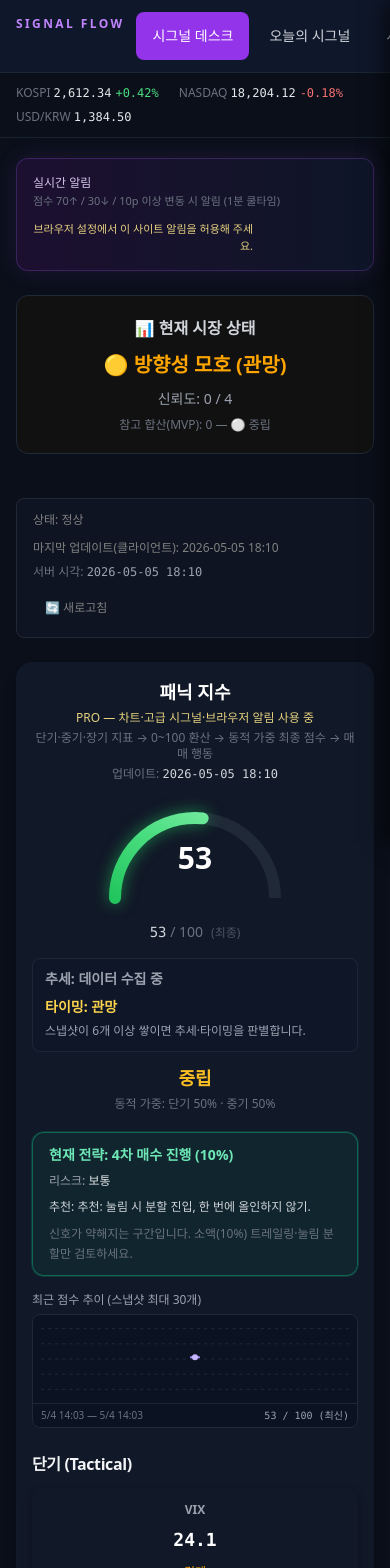
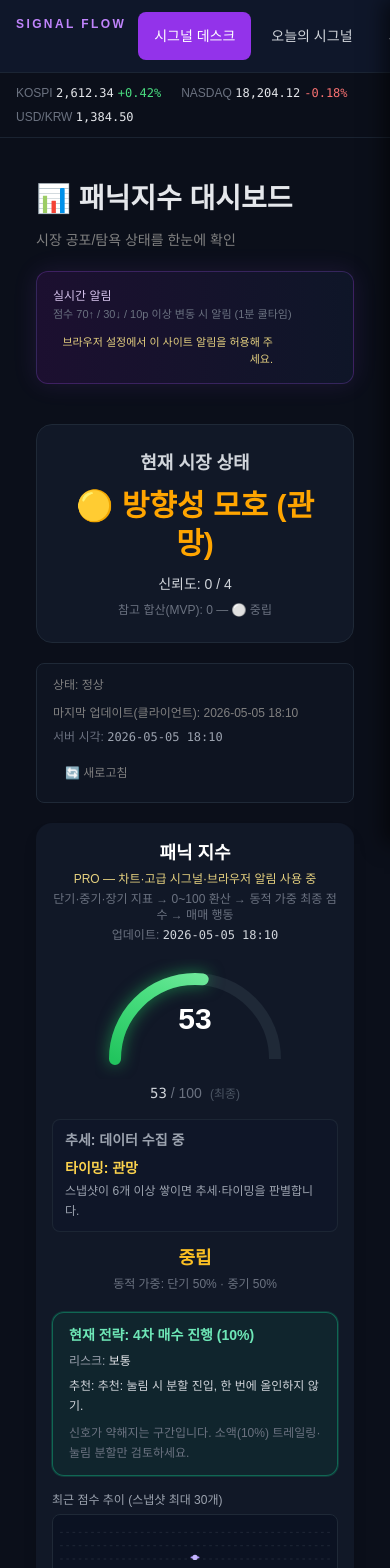
Before and after one commit to huskeyland22-maker/yds-web, a React (Vite) app in the folder vite-project/: page / in a window 390 px wide. Shown: the top 1568 px of the page. Built offline with nearby package versions, Linux system fonts and the light colour scheme.

Commit message:
style: elevate dashboard UX for responsive service feel
Refine the main dashboard with a premium header, emphasized market-state card, responsive auto-fit signal grid, upgraded metric card hover/visual hierarchy, and mobile-safe base typography.

Co-authored-by: Cursor <cursoragent@cursor.com>

```diff
--- a/vite-project/src/components/PanicMetricCard.jsx
+++ b/vite-project/src/components/PanicMetricCard.jsx
@@ -1,26 +1,40 @@
 import { getStatus } from "../utils/panicIndicatorStatus.js"
 
 const cardStyle = {
-  background: "#111827",
-  padding: "14px",
+  background: "#1f2937",
+  padding: "16px",
   borderRadius: "12px",
   textAlign: "center",
   color: "white",
   boxShadow: "0 4px 10px rgba(0,0,0,0.3)",
+  transition: "0.2s",
 }
 
 /**
  * @param {{ title: string; value: unknown; type?: string }} props
  */
 export default function PanicMetricCard({ title, value, type }) {
+  const safe = (v) => (v !== undefined && v !== null ? v : "-")
   const status = getStatus(type, value)
-  const display = value == null || (typeof value === "number" && Number.isNaN(value)) ? "-" : String(value)
+  const raw = safe(value)
+  const display = typeof raw === "number" && Number.isNaN(raw) ? "-" : String(raw)
 
   return (
-    <div style={cardStyle}>
+    <div
+      style={cardStyle}
+      onMouseEnter={(e) => {
+        e.currentTarget.style.transform = "scale(1.05)"
+      }}
+      onMouseLeave={(e) => {
+        e.currentTarget.style.transform = "scale(1)"
+      }}
+    >
       <h3 className="m-0 text-xs font-semibold text-gray-400 sm:text-sm">{title}</h3>
 
-      <p className="mb-1 mt-2 font-mono text-lg font-bold text-white sm:text-xl" style={{ fontWeight: "bold" }}>
+      <p
+        className="mb-1 mt-2 font-mono text-lg font-bold sm:text-xl"
+        style={{ fontSize: "20px", fontWeight: "bold", color: status.color }}
+      >
         {display}
       </p>
 
--- a/vite-project/src/components/SignalDashboard.jsx
+++ b/vite-project/src/components/SignalDashboard.jsx
@@ -42,11 +42,22 @@ const refreshBtnStyle = {
 }
 
 const summaryCardStyle = {
+  marginTop: "20px",
+  padding: "24px",
+  background: "#111827",
+  borderRadius: "16px",
+  textAlign: "center",
+}
+const pageContainerStyle = {
+  maxWidth: "1200px",
+  margin: "0 auto",
   padding: "20px",
-  background: "#111",
-  borderRadius: "12px",
-  marginBottom: "20px",
-  textAlign: "center",
+}
+const gridStyle = {
+  display: "grid",
+  gridTemplateColumns: "repeat(auto-fit, minmax(140px, 1fr))",
+  gap: "12px",
+  marginTop: "20px",
 }
 
 /** StrictMode 이중 마운트에서도 직전 성공 응답을 바로 쓰기 위한 모듈 캐시 */
@@ -298,14 +309,20 @@ export default function SignalDashboard() {
   const timing = getTimingSignal(finalScore, trend)
 
   return (
-    <div className="flex flex-col gap-6">
+    <div style={pageContainerStyle} className="flex flex-col gap-5">
+      <div>
+        <h1 style={{ fontSize: "28px", fontWeight: "bold", marginBottom: "10px" }}>📊 패닉지수 대시보드</h1>
+        <p style={{ color: "gray", fontSize: "14px" }}>시장 공포/탐욕 상태를 한눈에 확인</p>
+      </div>
       <PanicNotifyToolbar notifyEnabled={notifyEnabled} setNotifyEnabled={setNotifyEnabled} />
       <div style={summaryCardStyle} className="border border-gray-800 px-4 py-4 sm:px-5 sm:py-5">
-        <h2 className="m-0 text-base font-semibold text-gray-300">📊 현재 시장 상태</h2>
-        <h1 className="m-0 mt-3 text-xl font-bold leading-tight sm:text-2xl" style={{ color: headlineSignal.color }}>
+        <h2 style={{ marginBottom: "10px" }} className="m-0 text-lg font-semibold text-gray-300">
+          현재 시장 상태
+        </h2>
+        <h1 className="m-0 text-3xl font-bold leading-tight" style={{ color: headlineSignal.color }}>
           {headlineSignal.text}
         </h1>
-        <p className="m-0 mt-3 text-sm text-gray-400">신뢰도: {headlineConfidence} / 4</p>
+        <p className="m-0 mt-3 text-sm text-gray-300">신뢰도: {headlineConfidence} / 4</p>
         <p className="m-0 mt-2 text-xs text-gray-500">
           참고 합산(MVP): {headlineReferenceTotal} — {headlineReferenceLabel.text}
         </p>
@@ -339,7 +356,7 @@ export default function SignalDashboard() {
       <StockRecommendCard score={finalScore} />
       <SignalBacktestPanel />
       <BacktestPanel history={history} />
-      <div className="grid grid-cols-1 gap-6 lg:grid-cols-3">
+      <div style={gridStyle}>
         <SignalCard
           title="단기 시그널"
           score={shortScore}
--- a/vite-project/src/index.css
+++ b/vite-project/src/index.css
@@ -5,6 +5,10 @@
 @layer base {
   html {
     -webkit-tap-highlight-color: transparent;
+  }
+  body {
+    margin: 0;
+    font-family: sans-serif;
   }
   @supports (padding: max(0px)) {
     body {
```
